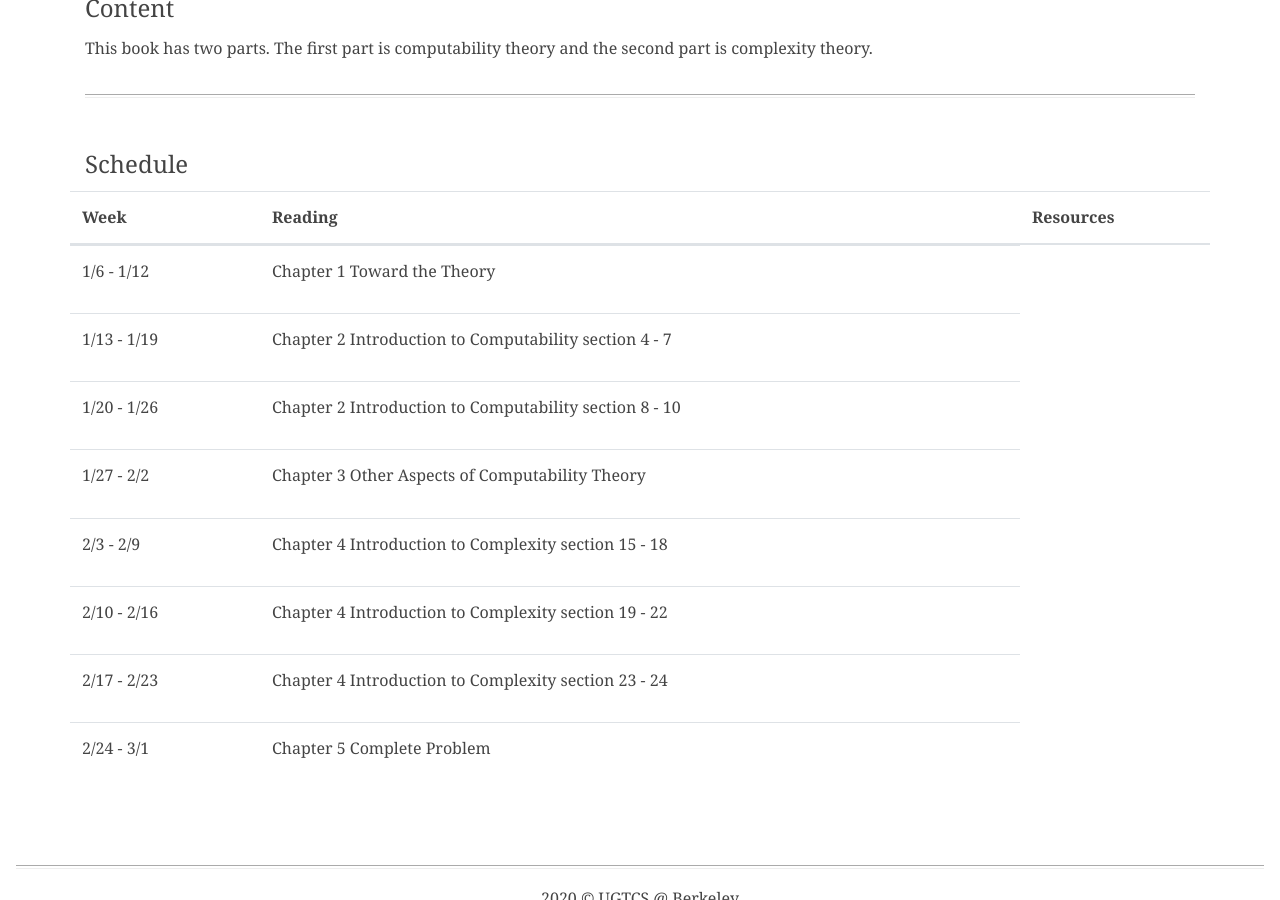
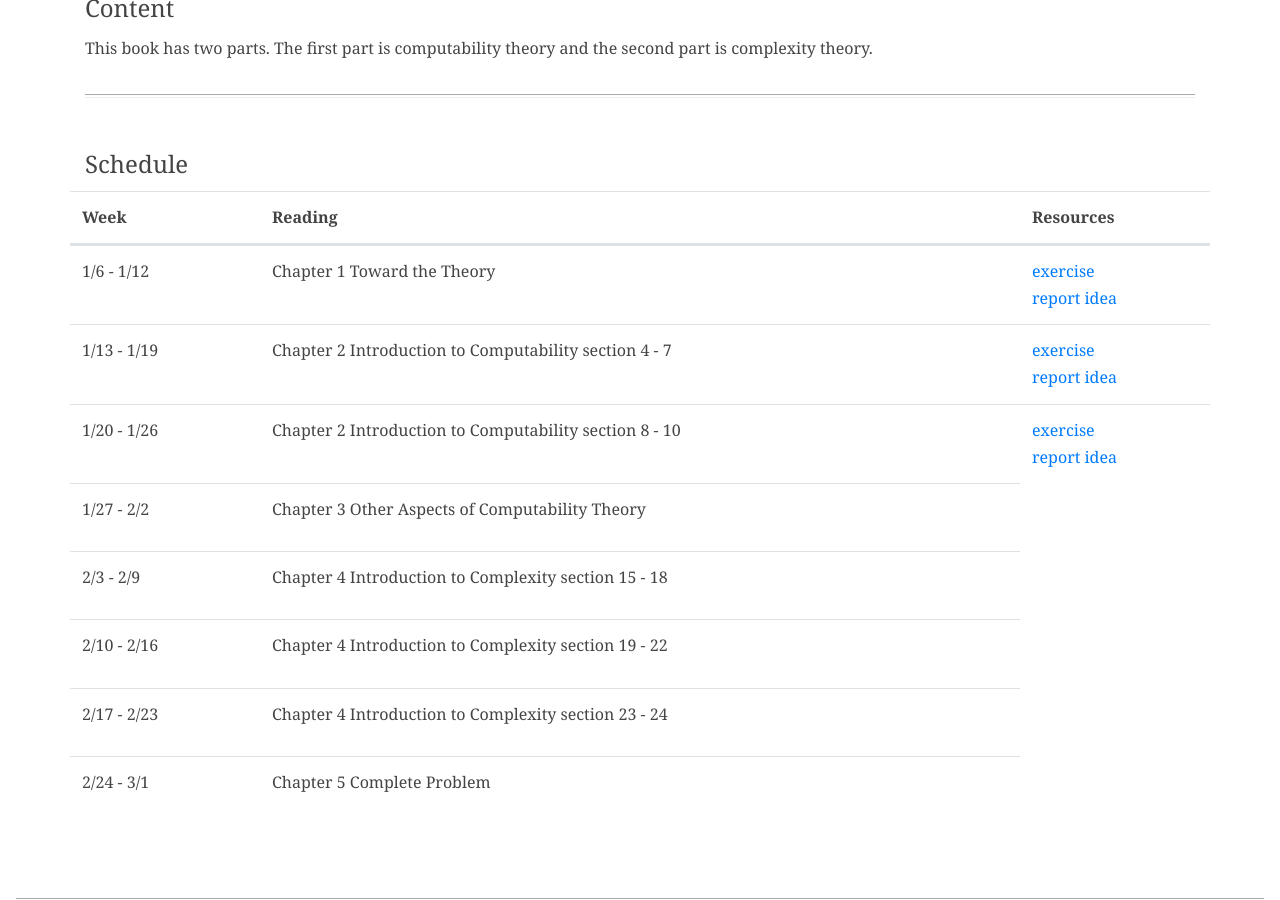
Before and after one commit to ugtcs/ugtcs.github.io, a Jekyll site: the page built from _pages/wi20_cc.html, in a window 1280 px wide and 900 px high, scrolled down 530 px. Built offline with Jekyll 4.4.1, drawn with Linux system fonts in a browser that asks for light colours.

Commit message:
update wi20 cc

```diff
--- a/_pages/wi20_cc.html
+++ b/_pages/wi20_cc.html
@@ -42,34 +42,34 @@ permalink: /wi20_cc/
             <td class="col-sm-8">
               <p>Chapter 1 Toward the Theory</p>
             </td>
-    				<!-- <td class="col-sm-2">
-    					<a href="/">exercise</a>
+    				<td class="col-sm-2">
+    					<a href="/src/cc-wi20/ex1.pdf">exercise</a>
     					<br>
-    					<a href="/">report idea</a>
+    					<a href="/src/cc-wi20/re1.pdf">report idea</a>
     				</td>
-          </tr> -->
+          </tr>
           <tr class="row">
             <td class="col-sm-2">1/13 - 1/19</td>
             <td class="col-sm-8">
               <p>Chapter 2 Introduction to Computability section 4 - 7</p>
             </td>
-    				<!-- <td class="col-sm-2">
-    					<a href="/">exercise</a>
+    				<td class="col-sm-2">
+    					<a href="/src/cc-wi20/ex2.pdf">exercise</a>
     					<br>
-    					<a href="/">report idea</a>
+    					<a href="/src/cc-wi20/re2.pdf">report idea</a>
     				</td>
-          </tr> -->
+          </tr>
           <tr class="row">
             <td class="col-sm-2">1/20 - 1/26</td>
             <td class="col-sm-8">
               <p>Chapter 2 Introduction to Computability section 8 - 10</p>
             </td>
-    				<!-- <td class="col-sm-2">
-    					<a href="/">exercise</a>
+    			 	<td class="col-sm-2">
+    				 	<a href="/src/cc-wi20/ex3.pdf">exercise</a>
     					<br>
-    					<a href="/">report idea</a>
+    					<a href="/src/cc-wi20/re3.pdf">report idea</a>
     				</td>
-          </tr> -->
+          </tr>
           <tr class="row">
             <td class="col-sm-2">1/27 - 2/2</td>
             <td class="col-sm-8">
```
Also changed, not shown: 6 other files.
